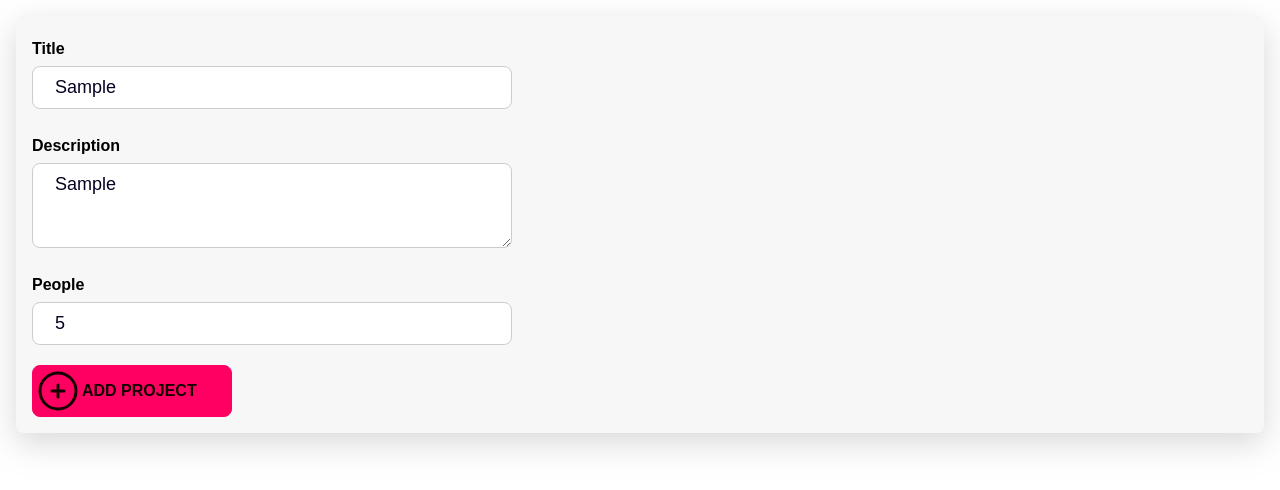
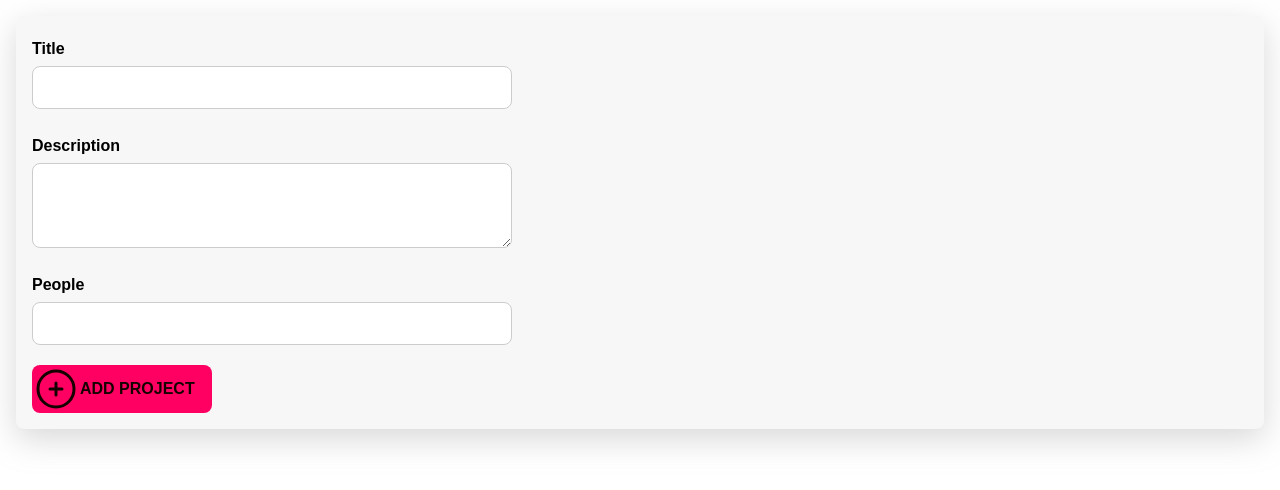
Before and after one commit to manojbrnj/DragAndDropTypescript, a website with bundled scripts: page index.html in a window 1280 px wide. Both pictures are taken after typing "Sample", "Sample", "5" into the empty fields and a click on the button "ADD PROJECT". Built offline with nearby package versions, Linux system fonts and the light colour scheme.

Commit message:
clear input get value from form

```diff
--- a/src/app.css
+++ b/src/app.css
@@ -39,20 +39,25 @@ textarea:focus {
 button {
   font: inherit;
   background: #ff0062;
-  border: 1px solid #ff0062;
+  border: 0px solid #ff0062;
   cursor: pointer;
   color: rgb(22, 1, 1);
   display: flex;
-  width: 200px;
-  padding: 1px;
+  max-width: 180px;
   font-weight: 800;
   align-items: center;
   border-radius: 8px;
+
+  padding: 0px;
+  margin: 0px;
 }
 .btn {
   width: 48px;
   height: 48px;
   border-radius: 50%;
+  padding: 0;
+  text-align: center;
+  font-size: 10px;
 }
 
 button:focus {
--- a/src/app.ts
+++ b/src/app.ts
@@ -1,6 +1,7 @@
 function autoBind(_: any, _2: string, descriptor: PropertyDescriptor) {
   const orignaMethodName = descriptor.value;
   const adjDescriptor: PropertyDescriptor = {
+    configurable: true,
     get() {
       const bindMethod = orignaMethodName.bind(this);
       return bindMethod;
@@ -21,13 +22,13 @@ class Project {
     this.hostEl = document.querySelector('#app')! as HTMLDivElement;
     const importContent = document.importNode(this.templateEl.content, true);
     this.element = importContent.firstElementChild as HTMLFormElement;
-
+    this.title = this.element.querySelector('#title')! as HTMLInputElement;
+    this.description = this.element.querySelector('#description')! as HTMLInputElement;
+    this.people = this.element.querySelector('#people')! as HTMLInputElement;
     this.element.id = 'user-input';
 
 
-    this.title = document.querySelector('#title')! as HTMLInputElement;
-    this.description = document.querySelector('#description')! as HTMLInputElement;
-    this.people = document.querySelector('#people')! as HTMLInputElement;
+
     this.attach();
     this.config();
 
@@ -39,13 +40,45 @@ class Project {
   @autoBind
   private submitHandler(event: Event) {
     event.preventDefault();
-    console.log(this);
+    const userInput = this.gatherInput();
+    if (Array.isArray(userInput)) {
+      const [title, description, people] = userInput;
+      console.log(title, description, people);
+      this.clearInput()
+
+    }
   }
 
 
   private config() {
     this.element.addEventListener('submit', this.submitHandler);
   }
+  private clearInput(): void {
+    this.title.value = '';
+    this.description.value = '';
+    this.people.value = '';
+
+
+
+  }
+
+  private gatherInput(): [string, string, number] | void {
+
+    let enteredtTitle = this.title.value;
+    let enteredDescription = this.description.value;
+    let enteredPeople = this.people.value;
+
+    if (enteredtTitle.trim().length === 0 || enteredDescription.trim().length === 0 || enteredPeople.trim().length === 0) {
+      alert("invalid input form user");
+      return;
+
+    }
+    else {
+      return [enteredtTitle, enteredDescription, +enteredPeople];
+    }
+  }
+
+
 }
 
 // private handleSubmit(){
--- a/tsconfig.json
+++ b/tsconfig.json
@@ -104,7 +104,7 @@
 
     /* Completeness */
     // "skipDefaultLibCheck": true,                      /* Skip type checking .d.ts files that are included with TypeScript. */
-    "skipLibCheck": true,
+    // "skipLibCheck": true,
     "outDir": "dist",
     "rootDir": "src",
     "experimentalDecorators": true,
```
Also changed, not shown: dist/app.js.
